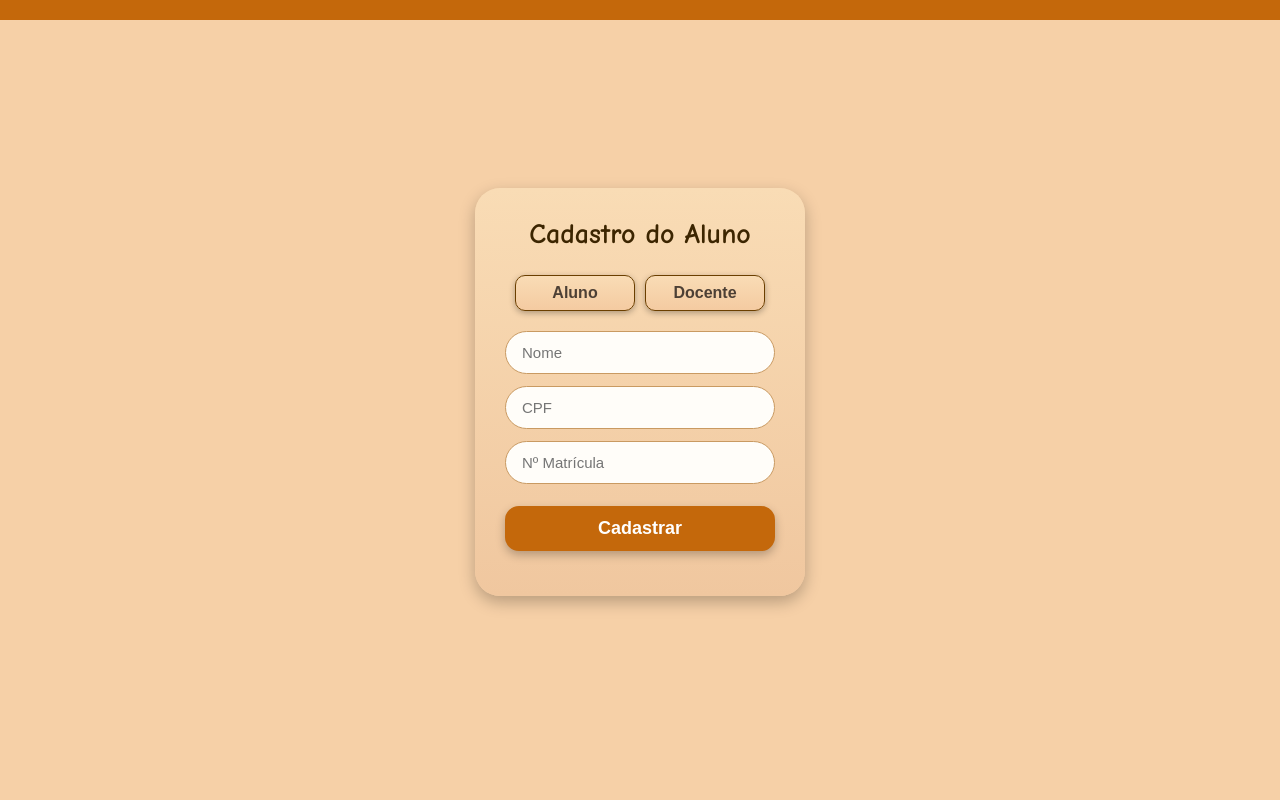
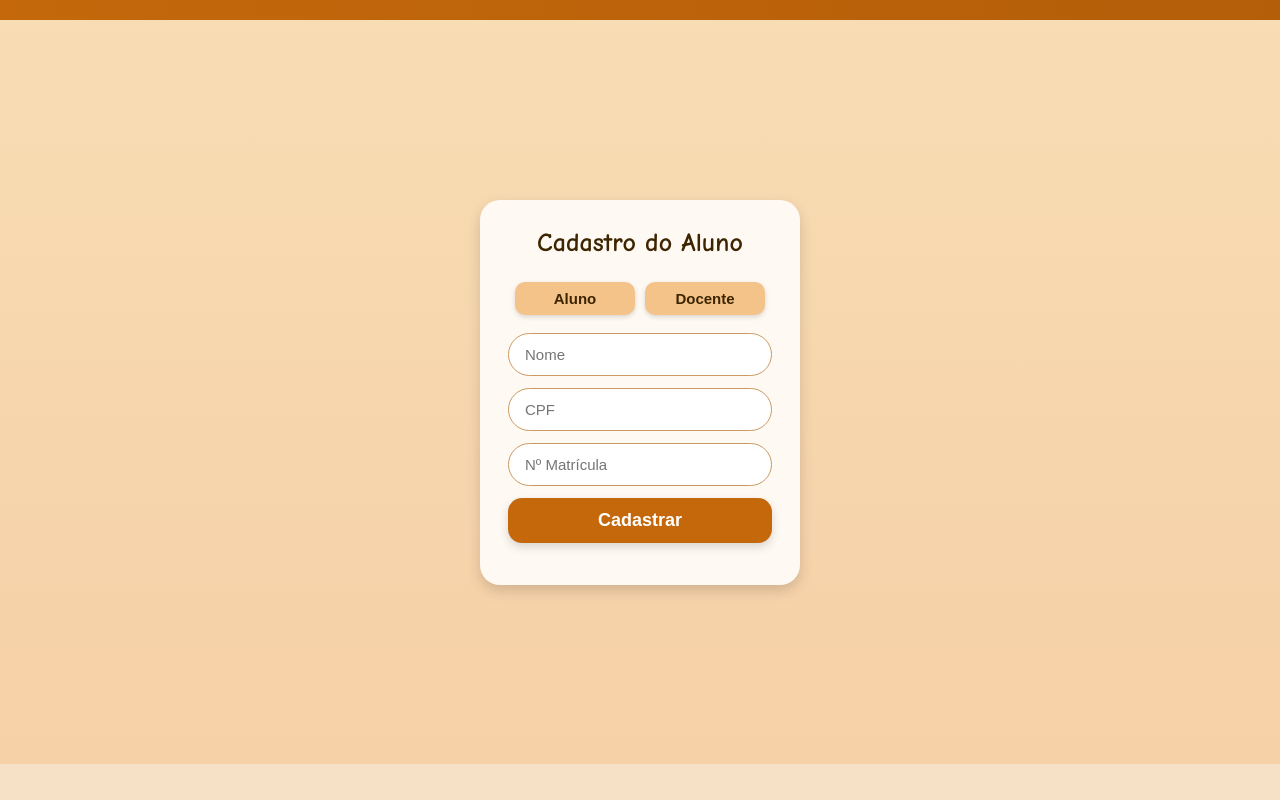
Before and after one commit to DanielSln/api-cadastro, a website: page alunos.html in a window 1280 px wide. Drawn offline with Linux system fonts and the light colour scheme.

Commit message:
fix: atualizar estilos do CSS para uma aparência mais suave e acolhedora

```diff
--- a/assets/css/styles.css
+++ b/assets/css/styles.css
@@ -1,4 +1,4 @@
-/* 🎨 Estilos modernizados e mais suaves */
+/* 🌿 Estilo com leve “sal” – simples, bonito e acolhedor */
 @import url('https://fonts.googleapis.com/css2?family=Comic+Neue:wght@400;700&display=swap');
 
 * {
@@ -10,7 +10,7 @@
 body, html {
   height: 100%;
   font-family: 'Comic Neue', 'Comic Sans MS', cursive, sans-serif;
-  background-color: #f6d0a7;
+  background-color: #f7e1c6;
   color: #3c2500;
 }
 
@@ -21,20 +21,20 @@ body, html {
 
 .ion-toolbar {
   --background: #c4680b;
-  background-color: var(--background);
+  background: linear-gradient(90deg, #c4680b, #b45e0a);
+  color: white;
   display: flex;
   align-items: center;
   justify-content: center;
-  color: white;
-  font-size: 24px;
+  font-size: 22px;
   font-weight: 700;
   padding: 10px 16px;
-  box-shadow: 0 3px 8px rgba(0, 0, 0, 0.2);
+  box-shadow: 0 3px 6px rgba(0,0,0,0.2);
 }
 
 .ion-title {
   color: white;
-  text-shadow: 1px 1px 2px rgba(0,0,0,0.3);
+  text-shadow: 0 1px 2px rgba(0,0,0,0.25);
 }
 
 /* ===== CONTAINER ===== */
@@ -46,9 +46,7 @@ body, html {
 #container {
   width: 100%;
   height: 100%;
-  background-image: url();
-  background-size: cover;
-  background-position: center;
+  background: linear-gradient(180deg, #f8dcb3 0%, #f6d0a7 100%);
   display: flex;
   justify-content: center;
   align-items: center;
@@ -57,25 +55,25 @@ body, html {
 
 /* ===== BALÃO PRINCIPAL ===== */
 .balao-principal {
-  background: linear-gradient(180deg, #f9dcb5 0%, #f0c79f 100%);
-  border-radius: 25px;
-  width: 330px;
-  padding: 30px;
-  box-shadow: 0 6px 16px rgba(0,0,0,0.25);
+  background: #fff9f3;
+  border-radius: 20px;
+  width: 320px;
+  padding: 28px;
+  box-shadow: 0 6px 14px rgba(0,0,0,0.15);
   text-align: center;
   transition: transform 0.2s ease, box-shadow 0.2s ease;
 }
 
 .balao-principal:hover {
   transform: translateY(-3px);
-  box-shadow: 0 8px 18px rgba(0,0,0,0.28);
+  box-shadow: 0 8px 16px rgba(0,0,0,0.2);
 }
 
 .balao-principal h1 {
-  font-size: 28px;
+  font-size: 26px;
   font-weight: 700;
   color: #3c2500;
-  margin-bottom: 25px;
+  margin-bottom: 24px;
 }
 
 /* ===== BOTÕES DE TOPO ===== */
@@ -83,26 +81,26 @@ body, html {
   display: flex;
   justify-content: center;
   gap: 10px;
-  margin-bottom: 20px;
+  margin-bottom: 18px;
 }
 
 .botao-Aluno, .botao-Professor {
   flex: 1;
   max-width: 120px;
   padding: 8px 0;
-  background: linear-gradient(180deg, #f9dcb5 0%, #f4cba1 100%);
   border-radius: 10px;
-  border: 1px solid #6b3f00;
-  font-weight: bold;
-  font-size: 16px;
-  color: #4d4035;
+  border: none;
+  background: #f3c389;
+  color: #3c2500;
+  font-weight: 600;
+  font-size: 15px;
+  box-shadow: 0 2px 5px rgba(0,0,0,0.15);
   cursor: pointer;
-  box-shadow: 0 2px 6px rgba(0,0,0,0.3);
-  transition: all 0.2s ease;
+  transition: background-color 0.2s ease, transform 0.15s ease;
 }
 
 .botao-Aluno:hover, .botao-Professor:hover {
-  background: linear-gradient(180deg, #ffe1b7 0%, #eabf90 100%);
+  background-color: #e8b776;
   transform: scale(1.03);
 }
 
@@ -111,14 +109,14 @@ body, html {
   display: flex;
   flex-direction: column;
   gap: 12px;
-  margin-bottom: 15px;
+  margin-bottom: 14px;
 }
 
 .balao-interno input {
   padding: 12px 16px;
   border-radius: 25px;
   border: 1px solid #c99a62;
-  background-color: #fffdf9;
+  background-color: #ffffff;
   font-size: 15px;
   color: #4b3a00;
   outline: none;
@@ -127,10 +125,10 @@ body, html {
 
 .balao-interno input:focus {
   border-color: #c4680b;
-  box-shadow: 0 0 6px rgba(196,104,11,0.4);
+  box-shadow: 0 0 6px rgba(196,104,11,0.3);
 }
 
-/* ===== BOTÃO DE LOGIN ===== */
+/* ===== BOTÃO SUBMIT ===== */
 .btn-submit {
   background-color: #c4680b;
   color: #fff;
@@ -140,9 +138,8 @@ body, html {
   padding: 12px 0;
   font-size: 18px;
   cursor: pointer;
-  margin-top: 10px;
   transition: background-color 0.3s ease, transform 0.1s ease;
-  box-shadow: 0 4px 10px rgba(0,0,0,0.25);
+  box-shadow: 0 4px 10px rgba(0,0,0,0.15);
 }
 
 .btn-submit:hover {
@@ -150,7 +147,7 @@ body, html {
   transform: translateY(-2px);
 }
 
-/* ===== TEXTO DE ESQUECEU SENHA ===== */
+/* ===== TEXTO ESQUECEU SENHA ===== */
 .forgot-text {
   margin-top: 10px;
   font-size: 14px;
@@ -169,7 +166,7 @@ body, html {
 @media (max-width: 420px) {
   .balao-principal {
     width: 92%;
-    padding: 22px;
+    padding: 24px;
   }
 
   .ion-toolbar {
```
